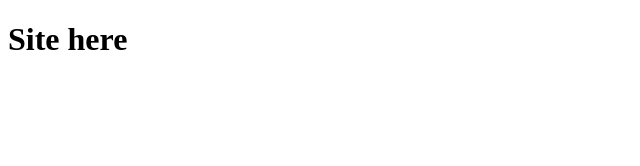
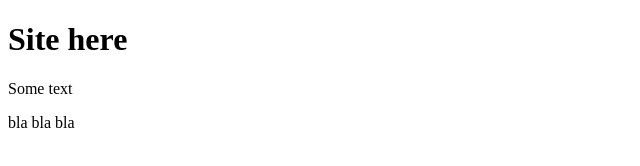
Before and after one commit to baltazor97/my-site, a plain HTML site: page index.html in a window 1280 px wide. Shown: the whole page, without its empty margins (0-640 px from the left). Drawn offline with Linux system fonts and the light colour scheme.

Commit message:
Third commit

```diff
--- a/index.html
+++ b/index.html
@@ -6,5 +6,8 @@
   </head>
   <body>
     <h1>Site here</h1>
+    <p>Some text</p>
+    <p>bla bla bla</p>
+
   </body>
 </html>
```
